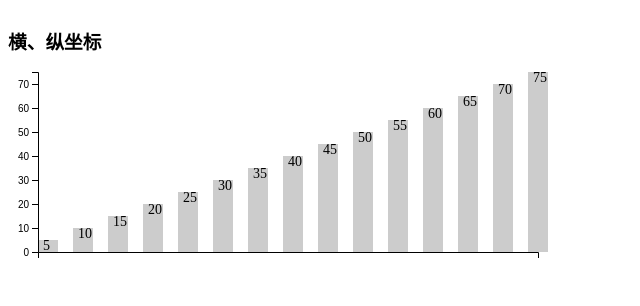
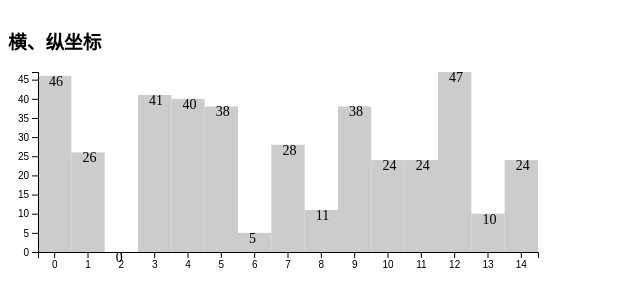
Before and after one commit to bakerz/d3js-demo, a plain HTML site: page src/views/demo02.html in a window 1280 px wide. Shown: the whole page, without its empty margins (0-640 px from the left). Drawn offline with nearby package versions, Linux system fonts and the light colour scheme.

Commit message:
scaleBand

```diff
--- a/src/views/demo02.html
+++ b/src/views/demo02.html
@@ -20,23 +20,21 @@
         var height = 200;
 
         // ========== 横、纵坐标 ==========
-        var dataArr = [5, 10, 15, 20, 25, 30, 35, 40, 45, 50, 55, 60, 65, 70, 75];
+        var dataArr = [];//[5, 10, 15, 20, 25, 30, 35, 40, 45, 50, 55, 60, 65, 70, 75];
         var num = 15;  //数组的数量
 
-        /*for(var i = 0; i < num ; i++){
+        for(var i = 0; i < num ; i++){
             var tempnum = Math.floor( Math.random() * 50 );   // 返回 0~49 整数
             dataArr.push(tempnum);
-        }*/
-
-        console.log(dataArr.length, dataArr);
+        }
 
         var svg4 = d3.select("#svg4").append("svg")
             .attr("width",width)
             .attr("height",height);
 
         // 横坐标伸缩尺度
-        var xAxisScale = d3.scaleLinear()
-            .domain(d3.range(dataArr))
+        var xAxisScale = d3.scaleBand()
+            .domain(d3.range(dataArr.length))
             .range([0, 500]);
 
         // 纵坐标伸缩尺度 - 线性
@@ -51,8 +49,8 @@
         var yAxis = d3.axisLeft(yAxisScale);
 
         // 横向伸缩尺度
-        var xScale = d3.scaleLinear()
-            .domain([0, 14])
+        var xScale = d3.scaleBand()
+            .domain(d3.range(dataArr.length))
             .range([0, 500]);
 
         // 纵向伸缩尺度
@@ -66,12 +64,12 @@
             .enter()
             .append('rect')
             .attr('x', function(d, i) {
-                return 30 + i * 35;
+                return 30 + xScale(i);
             })
             .attr('y', function(d, i) {
                 return 180 - yScale(d);
             })
-            .attr('width', 20)
+            .attr('width', xScale.bandwidth())  //// 居中????
             .attr('height', yScale)
             .attr('fill', '#ccc');
 
@@ -81,12 +79,12 @@
             .enter()
             .append('text')
             .attr('x', function(d, i) {
-                return 30 + i * 35;
+                return 30 + xScale(i);
             })
             .attr('y', function(d, i) {
                 return 180 - yScale(d);
             })
-            .attr('dx', 5)
+            .attr('dx', xScale.bandwidth()/3)  /// 居中？？
             .attr('dy', 10)
             .attr("font-size", 14)
             .attr("fill","#000")
```
